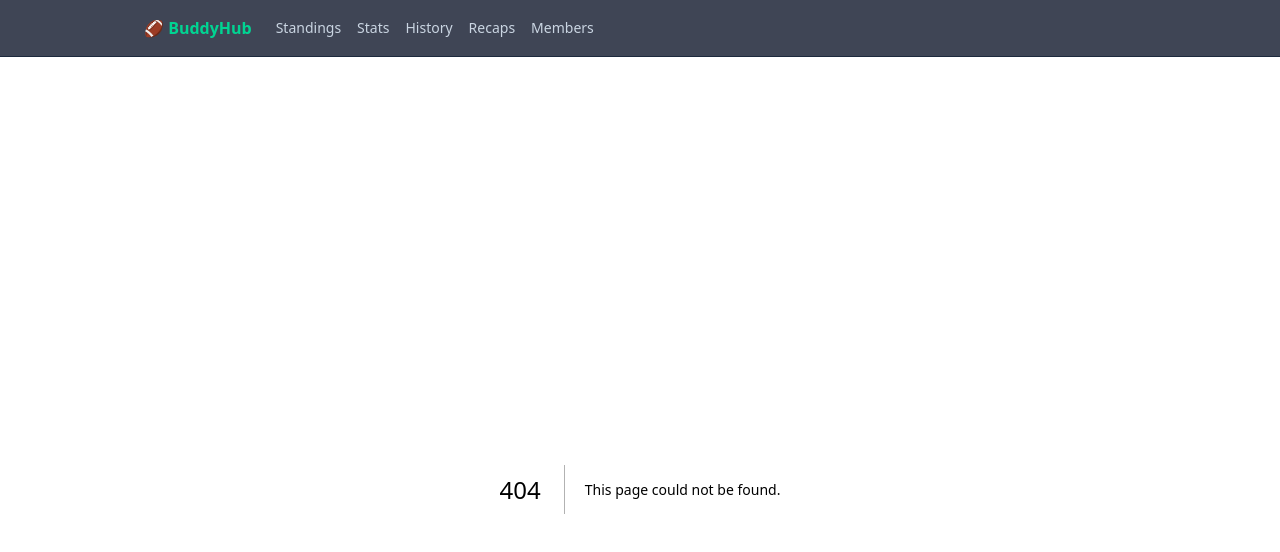
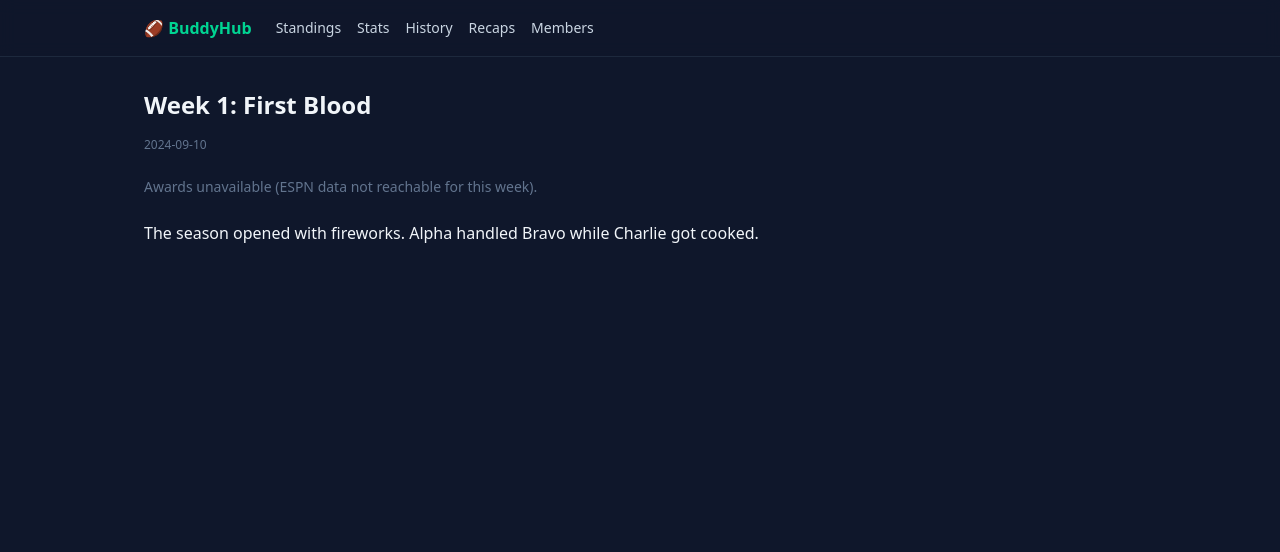
Before and after one commit to Dabemo83/BuddyHub, a Next.js app: page /recaps/2024-week-01 in a window 1280 px wide. Before the commit this address had no page. Shown: the top 552 px of the page. Built offline with nearby package versions, Linux system fonts and the light colour scheme.

Commit message:
feat: add recaps index and detail pages with auto-computed awards

```diff
--- /dev/null
+++ b/app/recaps/[slug]/page.tsx
@@ -0,0 +1,42 @@
+import { notFound } from "next/navigation";
+import { getRecap, getRecaps } from "@/lib/content/recaps";
+import { fetchSeason } from "@/lib/espn/client";
+import { weeklyAwards } from "@/lib/stats/awards";
+import StatCard from "@/app/components/StatCard";
+
+export function generateStaticParams() {
+  return getRecaps().map((r) => ({ slug: r.slug }));
+}
+
+export const dynamic = "force-dynamic";
+
+export default async function RecapPage({ params }: { params: Promise<{ slug: string }> }) {
+  const { slug } = await params;
+  const recap = getRecap(slug);
+  if (!recap) notFound();
+
+  let awardsBlock = null;
+  try {
+    const season = await fetchSeason(recap.year);
+    const a = weeklyAwards(season, recap.week);
+    const nameFor = (id: number) => season.teams.find((t) => t.id === id)?.name ?? `Team ${id}`;
+    awardsBlock = (
+      <div className="grid grid-cols-1 sm:grid-cols-3 gap-4 my-6">
+        <StatCard emoji="🏆" label="Top scorer" value={nameFor(a.topScorer.teamId)} sub={`${a.topScorer.score.toFixed(1)} pts`} />
+        <StatCard emoji="💥" label="Biggest blowout" value={nameFor(a.biggestBlowout.winnerTeamId)} sub={`by ${a.biggestBlowout.margin.toFixed(1)} over ${nameFor(a.biggestBlowout.loserTeamId)}`} />
+        <StatCard emoji="😬" label="Loser of the week" value={nameFor(a.loser.teamId)} sub={`${a.loser.score.toFixed(1)} pts`} />
+      </div>
+    );
+  } catch {
+    awardsBlock = <p className="text-sm text-slate-500 my-6">Awards unavailable (ESPN data not reachable for this week).</p>;
+  }
+
+  return (
+    <article className="max-w-none space-y-4">
+      <h1 className="text-2xl font-bold">{recap.title}</h1>
+      <div className="text-xs text-slate-500">{recap.date}</div>
+      {awardsBlock}
+      <p className="whitespace-pre-wrap">{recap.body}</p>
+    </article>
+  );
+}
--- /dev/null
+++ b/app/recaps/page.tsx
@@ -0,0 +1,20 @@
+import Link from "next/link";
+import { getRecaps } from "@/lib/content/recaps";
+
+export default function RecapsPage() {
+  const recaps = getRecaps();
+  return (
+    <div>
+      <h1 className="text-2xl font-bold mb-4">Weekly Recaps</h1>
+      {recaps.length === 0 && <p className="text-slate-400">No recaps yet.</p>}
+      <ul className="space-y-3">
+        {recaps.map((r) => (
+          <li key={r.slug} className="bg-slate-800 rounded-xl p-4">
+            <Link href={`/recaps/${r.slug}`} className="font-semibold hover:text-emerald-400">{r.title}</Link>
+            <div className="text-xs text-slate-500">{r.date}</div>
+          </li>
+        ))}
+      </ul>
+    </div>
+  );
+}
```
